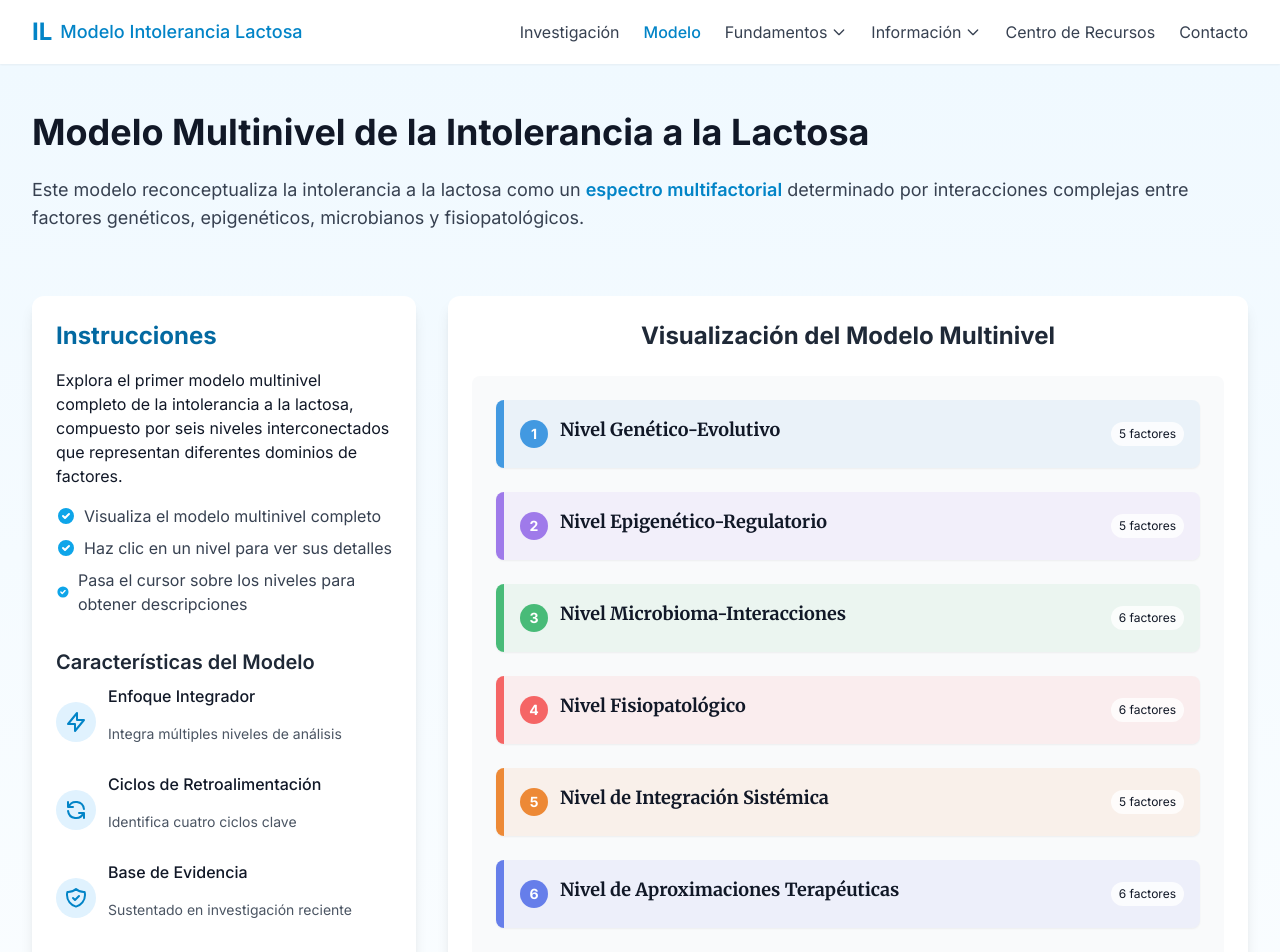
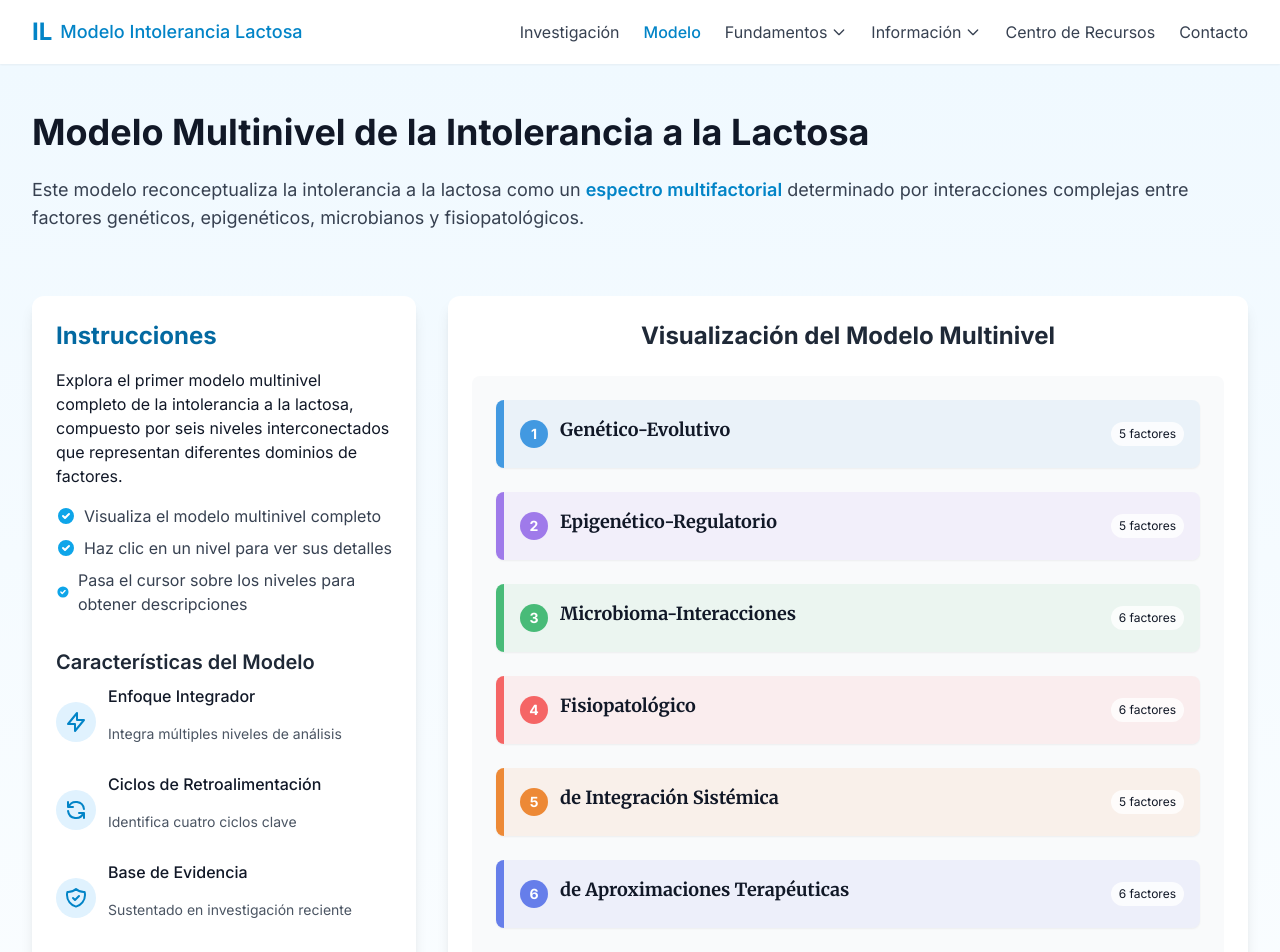
Before and after one commit to joellopezber/Lactose_Paper, a Next.js app: page /modelo in a window 1280 px wide. Shown: the top 952 px of the page. Built offline with nearby package versions, Linux system fonts and the light colour scheme.

Commit message:
Eliminar redundancia 'Nivel' en los nombres de los niveles del modelo multinivel

```diff
--- a/src/data/multilevelModel.ts
+++ b/src/data/multilevelModel.ts
@@ -7,7 +7,7 @@ import { ModelLevel } from '../components/visualizations/MultilevelModelVisualiz
 export const multilevelModelData: ModelLevel[] = [
   {
     id: 'evolutionary-genetic',
-    name: 'Nivel Genético-Evolutivo',
+    name: 'Genético-Evolutivo',
     description: 'Comprende los determinantes genéticos de la persistencia/no persistencia de lactasa y el contexto evolutivo de su selección en diferentes poblaciones humanas.',
     color: '#4299E1', // Azul
     factors: [
@@ -50,7 +50,7 @@ export const multilevelModelData: ModelLevel[] = [
   },
   {
     id: 'epigenetic-regulatory',
-    name: 'Nivel Epigenético-Regulatorio',
+    name: 'Epigenético-Regulatorio',
     description: 'Abarca los mecanismos de regulación epigenética que modulan la expresión del gen LCT, incluyendo metilación del ADN y modificaciones de histonas.',
     color: '#9F7AEA', // Púrpura
     factors: [
@@ -93,7 +93,7 @@ export const multilevelModelData: ModelLevel[] = [
   },
   {
     id: 'microbiome-interaction',
-    name: 'Nivel Microbioma-Interacciones',
+    name: 'Microbioma-Interacciones',
     description: 'Engloba las interacciones bidireccionales entre la microbiota intestinal y el metabolismo de la lactosa, incluyendo adaptación microbiana y producción de metabolitos.',
     color: '#48BB78', // Verde
     factors: [
@@ -143,7 +143,7 @@ export const multilevelModelData: ModelLevel[] = [
   },
   {
     id: 'physiopathological',
-    name: 'Nivel Fisiopatológico',
+    name: 'Fisiopatológico',
     description: 'Comprende los mecanismos fisiológicos alterados en la intolerancia a la lactosa y la manifestación de síntomas clínicos, incluyendo procesos inflamatorios y motilidad intestinal.',
     color: '#F56565', // Rojo
     factors: [
@@ -193,7 +193,7 @@ export const multilevelModelData: ModelLevel[] = [
   },
   {
     id: 'systemic-integration',
-    name: 'Nivel de Integración Sistémica',
+    name: 'de Integración Sistémica',
     description: 'Contempla las interacciones entre la intolerancia a la lactosa y otros sistemas corporales, incluyendo el eje intestino-cerebro y efectos metabólicos sistémicos.',
     color: '#ED8936', // Naranja
     factors: [
@@ -236,7 +236,7 @@ export const multilevelModelData: ModelLevel[] = [
   },
   {
     id: 'therapeutic-approaches',
-    name: 'Nivel de Aproximaciones Terapéuticas',
+    name: 'de Aproximaciones Terapéuticas',
     description: 'Abarca las estrategias de intervención para el manejo de la intolerancia a la lactosa, basadas en la comprensión de los niveles anteriores del modelo.',
     color: '#667EEA', // Índigo
     factors: [
```
